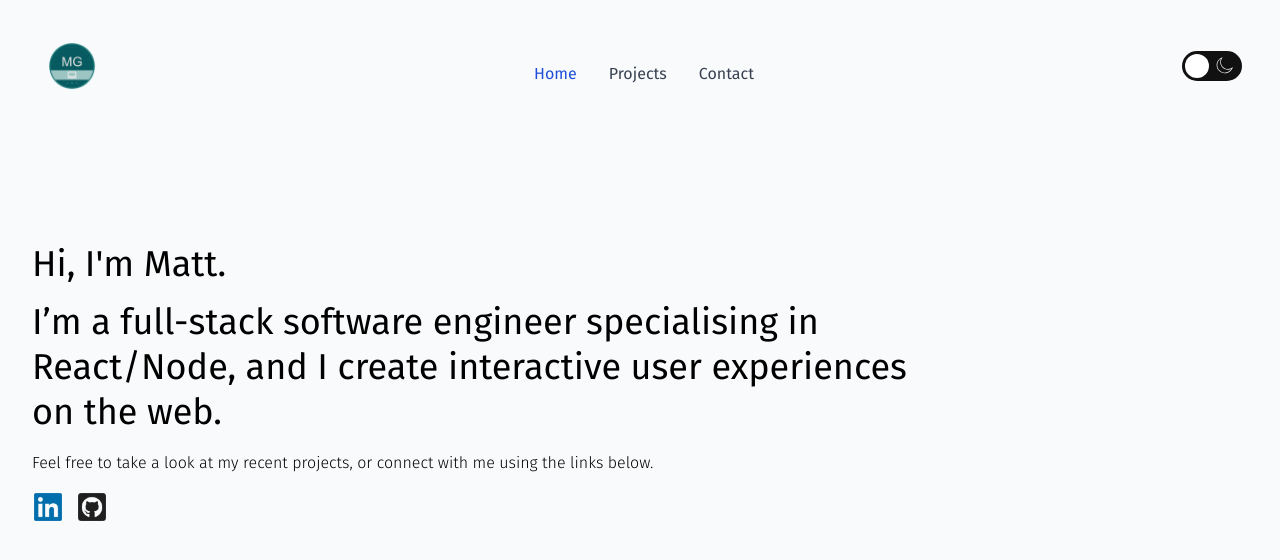
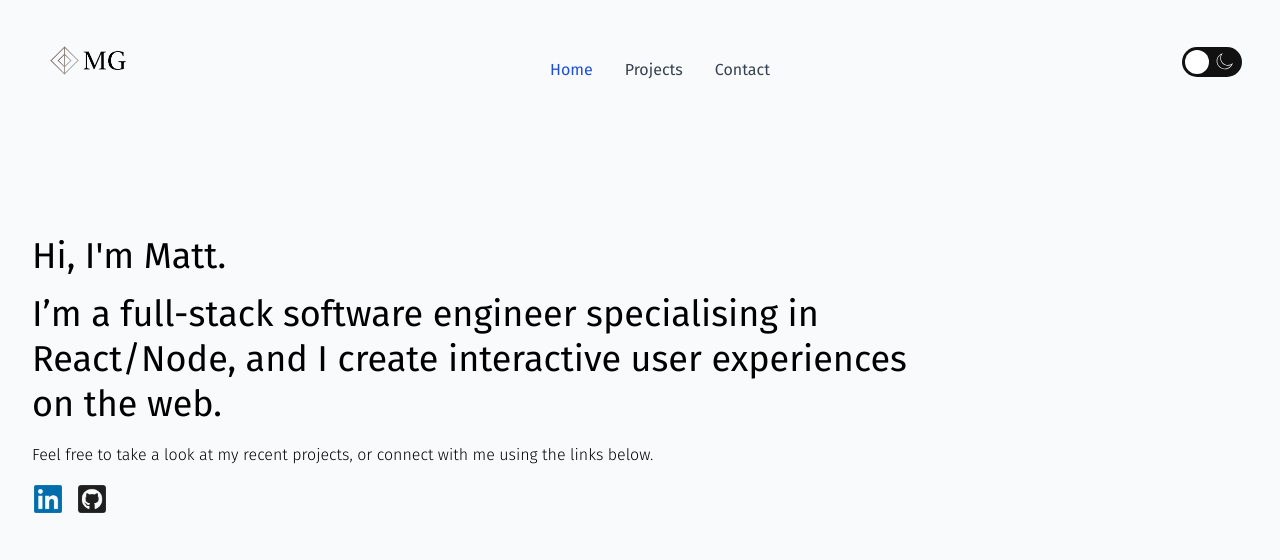
Before and after one commit to gouldie/gouldie.github.io, a Next.js app: page / in a window 1280 px wide. Shown: the top 560 px of the page. Built offline with nearby package versions, Linux system fonts and the light colour scheme.

Commit message:
added new logo

```diff
--- a/components/Header.js
+++ b/components/Header.js
@@ -7,6 +7,7 @@ import { ClientOnly } from '@/components'
 
 export default function Header() {
   const [showMobileMenu, setShowMobileMenu] = useState(false)
+  const { resolvedTheme, setTheme } = useTheme()
 
   const closeMobileMenu = () => {
     setShowMobileMenu(false)
@@ -18,7 +19,15 @@ export default function Header() {
         <div className='flex flex-wrap justify-between items-center mx-auto'>
           <Link href='/'>
             <a>
-              <img className='w-10 md:w-12' src='/logo.png' alt='' />
+              <div className='w-20 h-8'>
+                <ClientOnly>
+                  <img
+                    className='w-full'
+                    src={`/logo-${resolvedTheme === 'dark' ? 'dark' : 'light'}.png`}
+                    alt=''
+                  />
+                </ClientOnly>
+              </div>
             </a>
           </Link>
 
@@ -132,7 +141,7 @@ function ThemeToggle() {
         onChange={toggleTheme}
         checked={resolvedTheme === 'dark'}
       />
-      <label htmlFor='checkbox' className='label'>
+      <label htmlFor='checkbox' className='label cursor-pointer'>
         <img className='sun' src='/sun.svg' alt='' />
         <img className='moon' src='/moon.svg' alt='' />
         <div className='ball' />
```
Also changed, not shown: public/logo-dark.png (added), public/logo-light.png (added).
